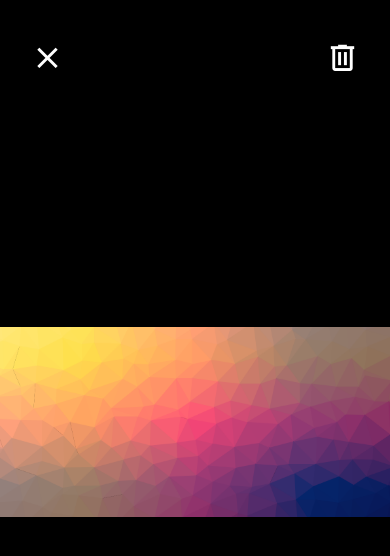
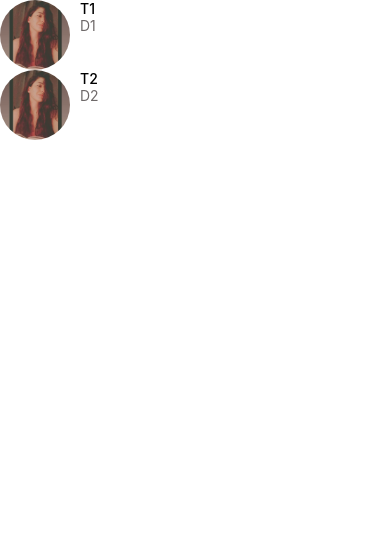
Before and after one commit to milad7212/Doit, a React Native app: screen / in a window 390 px wide. Shown: the top 556 px of the page. Built offline with nearby package versions, Linux system fonts and the light colour scheme.

Commit message:
Feat : Add MessagesScreen

```diff
--- a/App.jsx
+++ b/App.jsx
@@ -25,9 +25,10 @@ import AppText from "./app/components/AppText";
 import AppButton from "./app/components/AppButton";
 import Card from "./app/components/Card";
 import ListingDetailsScreen from "./app/screens/ListingDetailsScreen";
+import MessagesScreen from "./app/components/MessagesScreen";
 
 export default function App() {
-  return <ViewImageScreen />;
+  return <MessagesScreen />;
 }
 
 const styles = StyleSheet.create({
--- /dev/null
+++ b/app/components/MessagesScreen.jsx
@@ -0,0 +1,35 @@
+import React from "react";
+import { FlatList, StyleSheet } from "react-native";
+import ListItem from "./ListItem";
+
+const messages = [
+  {
+    id: 1,
+    title: "T1",
+    description: "D1",
+    image: require("../assets/sahra.jpg"),
+  },
+  {
+    id: 2,
+    title: "T2",
+    description: "D2",
+    image: require("../assets/sahra.jpg"),
+  },
+];
+function MessagesScreen(props) {
+  return (
+    <FlatList
+      data={messages}
+      keyExtractor={(messages) => messages.id.toString()}
+      renderItem={({ item }) => (
+        <ListItem
+          title={item.title}
+          subTitle={item.description}
+          image={item.image}
+        />
+      )}
+    />
+  );
+}
+const styles = StyleSheet.create({});
+export default MessagesScreen;
```
